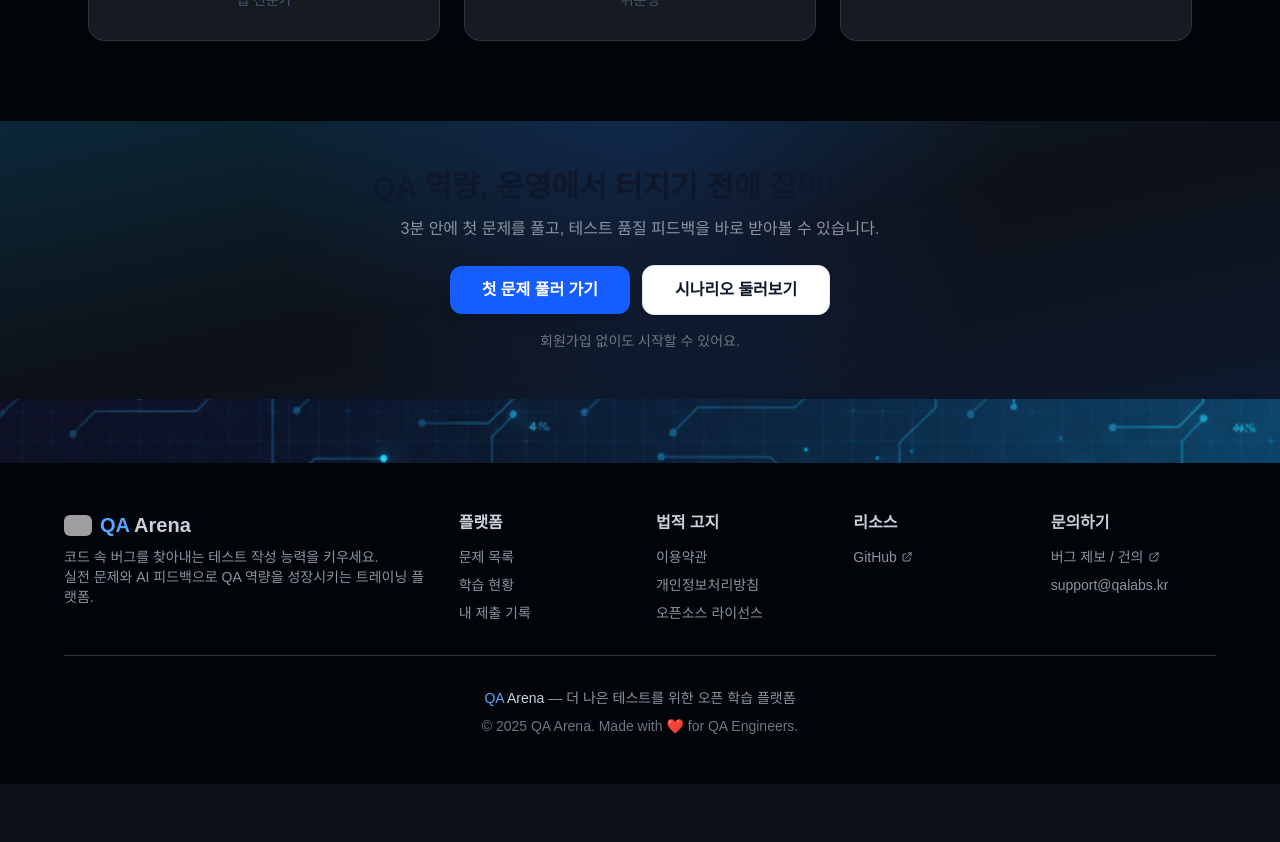
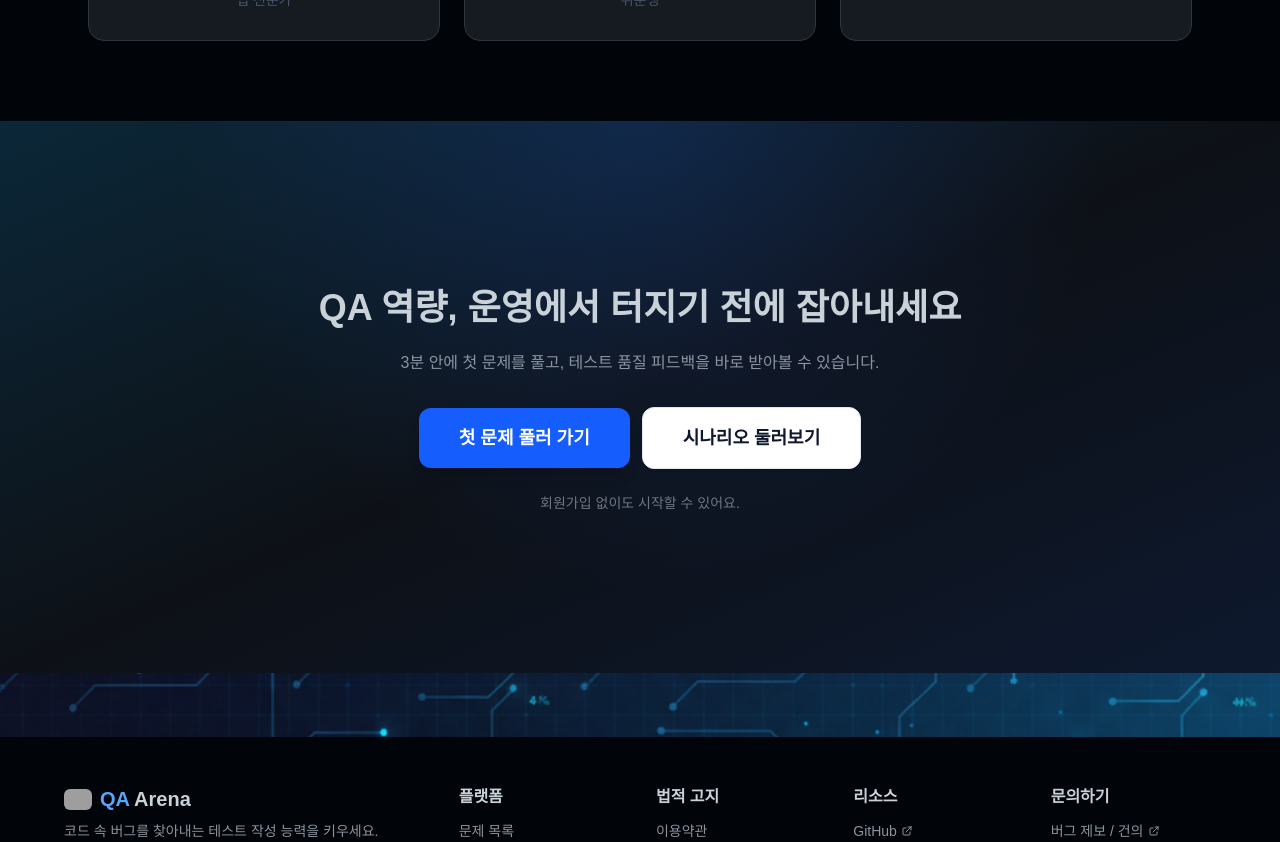
Before and after one commit to JunghyunRyu/qa_labs, a Next.js app in the folder frontend/: page / in a window 1280 px wide. Shown: the part 3500-4342 px from the top of the page. Before the commit the page ends 4284 px from the top, so only its background shows below. Built offline with nearby package versions, Linux system fonts and the light colour scheme; no server answers; grey boxes are pictures that could not be loaded.

Commit message:
revert: Final CTA 섹션 원복

```diff
--- a/frontend/app/page.tsx
+++ b/frontend/app/page.tsx
@@ -518,24 +518,24 @@ export default function Home() {
       </section>
 
 {/* Final CTA Section */}
-<section className="relative overflow-hidden bg-[var(--background)]">
+<section className="section-base relative overflow-hidden bg-[var(--background)]">
   {/* subtle brand glow - 라이트 모드만 */}
   <div className="pointer-events-none absolute inset-0 bg-gradient-to-br from-sky-500/15 via-transparent to-blue-600/10 dark:from-transparent dark:via-transparent dark:to-transparent" />
   <div className="pointer-events-none absolute inset-0 bg-[radial-gradient(circle_at_50%_0%,rgba(37,99,235,0.18),transparent_55%)] dark:bg-transparent" />
 
-  <div className="relative max-w-4xl mx-auto px-4 sm:px-6 text-center py-10 sm:py-12">
-    <h2 className="text-2xl sm:text-3xl font-bold mb-3 text-slate-900 dark:text-white">
+  <div className="section-container relative !max-w-4xl text-center py-16 sm:py-20">
+    <h2 className="section-title mb-4 text-slate-900 dark:text-white">
       QA 역량, 운영에서 터지기 전에 잡아내세요
     </h2>
 
-    <p className="mb-6 max-w-xl mx-auto text-[var(--text-secondary)]">
+    <p className="mb-8 max-w-xl mx-auto text-[var(--text-secondary)]">
       3분 안에 첫 문제를 풀고, 테스트 품질 피드백을 바로 받아볼 수 있습니다.
     </p>
 
     <div className="flex flex-col sm:flex-row items-center justify-center gap-3">
       <Link
         href="/problems"
-        className="inline-flex items-center justify-center px-8 py-3 rounded-xl font-semibold
+        className="inline-flex items-center justify-center px-10 py-4 rounded-xl font-semibold text-lg
                    bg-blue-600 text-white shadow-lg transition
                    hover:bg-blue-700 hover:shadow-xl
                    dark:bg-[#238636] dark:hover:bg-[#2ea043]
@@ -546,7 +546,7 @@ export default function Home() {
 
       <Link
         href="/scenarios"
-        className="inline-flex items-center justify-center px-8 py-3 rounded-xl font-semibold
+        className="inline-flex items-center justify-center px-10 py-4 rounded-xl font-semibold text-lg
                    bg-white text-slate-900 border border-slate-200 shadow-sm transition
                    hover:bg-slate-50
                    dark:bg-[#21262d] text-[var(--foreground)] dark:border-[#30363d] dark:hover:bg-[#30363d] dark:hover:border-[#484f58]
@@ -556,7 +556,7 @@ export default function Home() {
       </Link>
     </div>
 
-    <p className="mt-4 text-sm text-[var(--text-muted)]">
+    <p className="mt-6 text-sm text-[var(--text-muted)]">
       회원가입 없이도 시작할 수 있어요.
     </p>
   </div>
```
